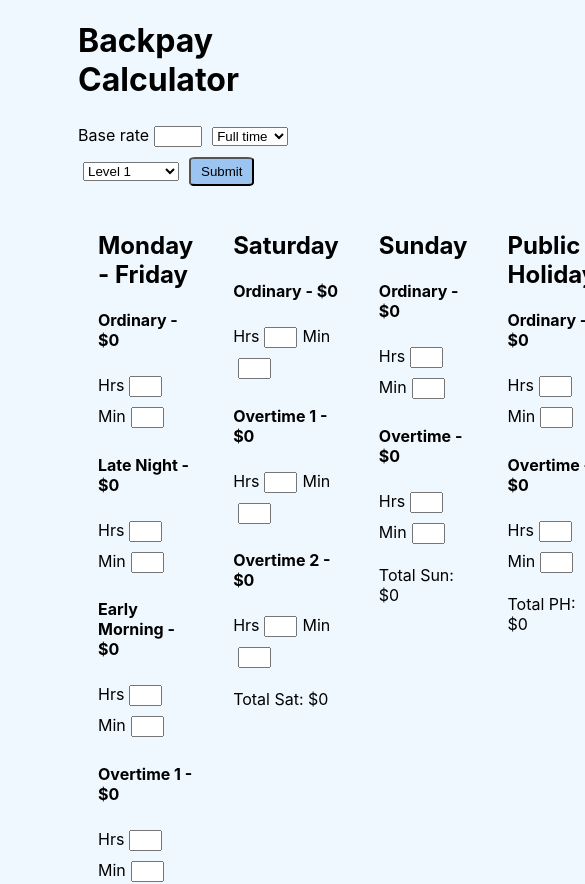
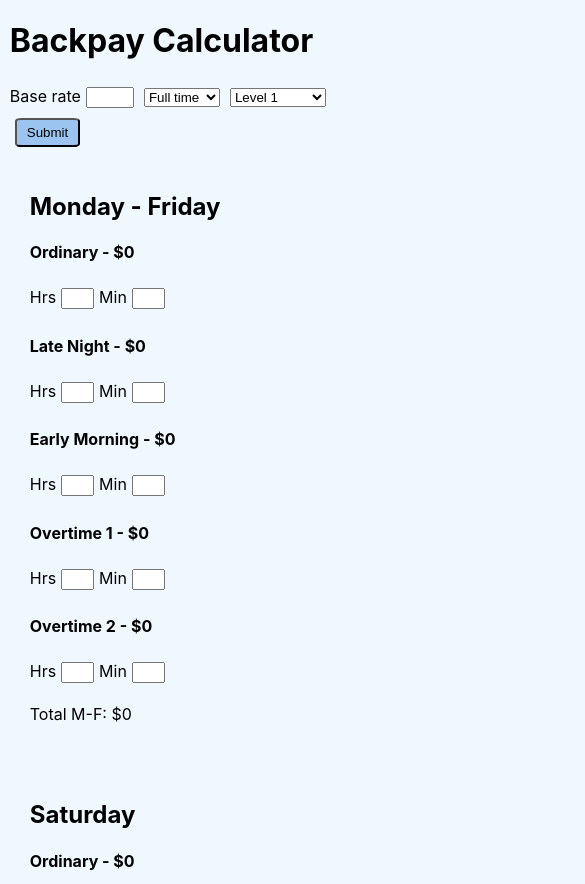
Before and after one commit to MegKM/backpay_calculator, a React (Create React App) app: page / in a window 390 px wide. Shown: the top 884 px of the page, 585 px wide, since content can reach past the window. Built offline with nearby package versions, Linux system fonts and the light colour scheme.

Commit message:
added responsiveness

```diff
--- a/src/App.css
+++ b/src/App.css
@@ -1,6 +1,30 @@
 .app{
   width: 60%;
   margin: auto;
+}
+
+@media (max-width: 1300px) {
+  .app{
+      width: 80%;
+  }
+}
+
+@media (max-width: 975px) {
+  .app{
+      width: 95%;
+  }
+}
+
+@media (max-width: 825px) {
+  .container {
+    flex-direction: column;
+  }
+  .MF,
+  .Sat,
+  .Sun,
+  .PH {
+    width: 100%; /* Full width for each div when stacked */
+  }
 }
 
 input {
@@ -11,6 +35,7 @@ input {
 .container {
   display: flex;
   justify-content: space-around;
+  flex-wrap: wrap;
 }
 
 .MF, .Sat, .Sun, .PH{
--- a/src/App.js
+++ b/src/App.js
@@ -294,7 +294,7 @@ function App() {
                   <h4>Overtime 1 - ${ state.MFO1Rate }</h4>
                     <label>Hrs</label><input name="MFO1Hours" onChange={ handleInputChange }></input>
                     <label>Min</label><input name="MFO1Minutes" onChange={ handleInputChange }></input>
-                  <h4>Overtime 2 - $ { state.MFO2Rate }</h4>
+                  <h4>Overtime 2 - ${ state.MFO2Rate }</h4>
                     <label>Hrs</label><input name="MFO2Hours" onChange={ handleInputChange }></input>
                     <label>Min</label><input name="MFO2Minutes" onChange={ handleInputChange }></input>
                   <p>Total M-F: ${ MFTotalDollar }</p>
```
